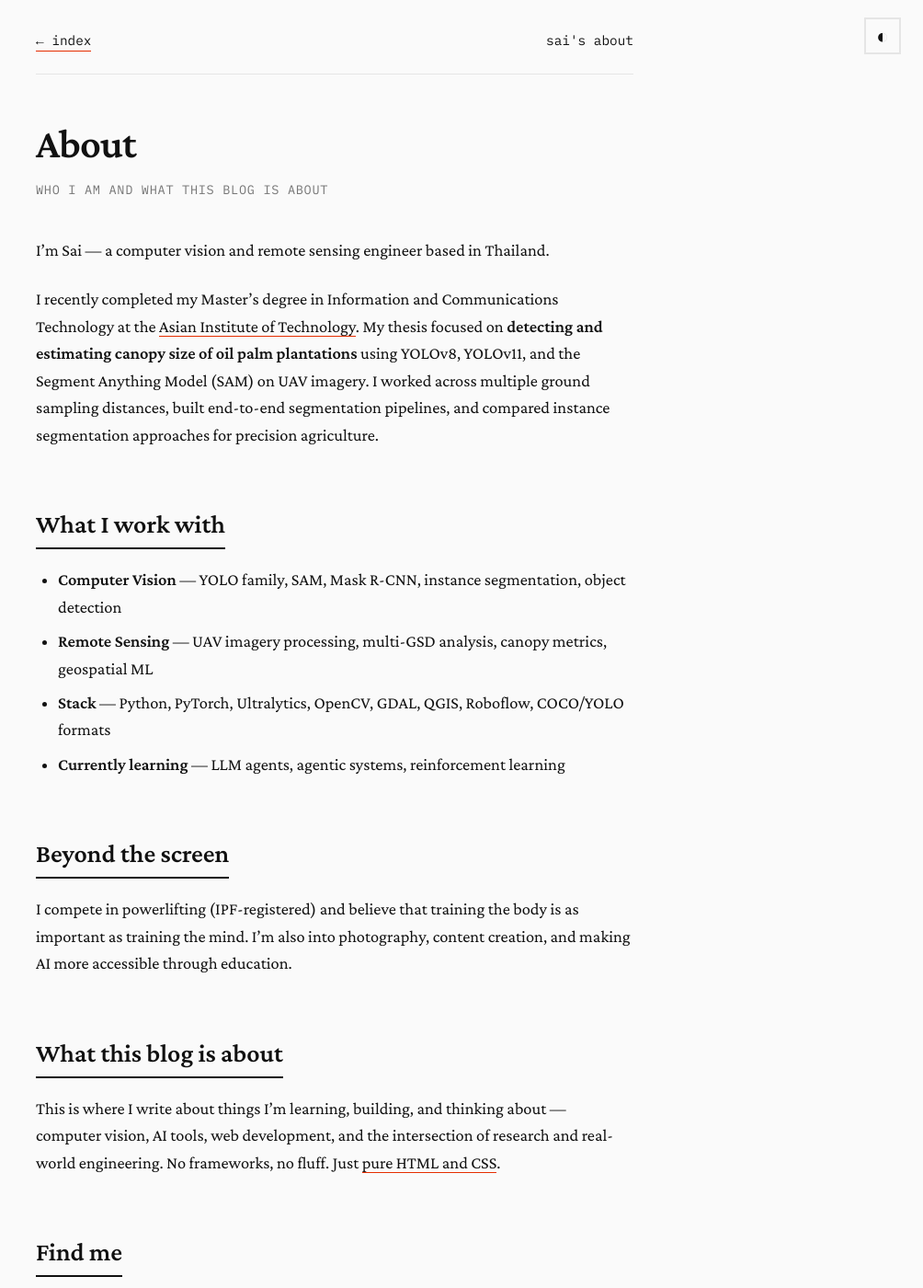
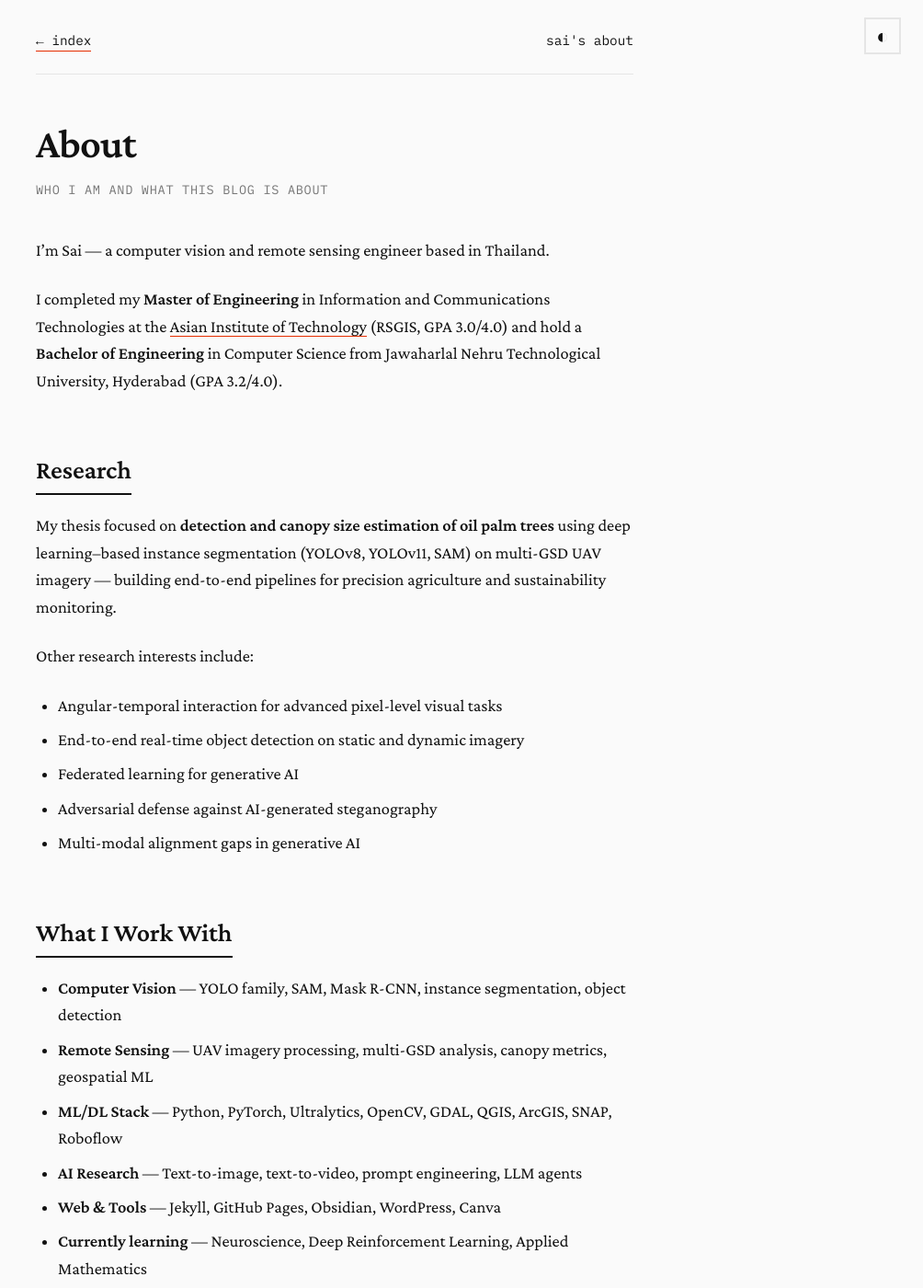
Before and after one commit to Sai21112000/sai21112000.github.io, a Jekyll site: the page built from about.md, in a window 1280 px wide and 1400 px high. Shown: the whole window at 92% size, without its empty margins (276-1280 px from the left). Built offline with Jekyll 4.4.1, drawn with Linux system fonts in a browser that asks for light colours; some of the changed text lies outside the part shown.

Commit message:
content: enrich About page with resume details, update /now with real focus areas, add session stat

```diff
--- a/about.md
+++ b/about.md
@@ -6,24 +6,39 @@ description: Who I am and what this blog is about
 
 I'm Sai — a computer vision and remote sensing engineer based in Thailand.
 
-I recently completed my Master's degree in Information and Communications Technology at the [Asian Institute of Technology](https://www.ait.ac.th/). My thesis focused on **detecting and estimating canopy size of oil palm plantations** using YOLOv8, YOLOv11, and the Segment Anything Model (SAM) on UAV imagery. I worked across multiple ground sampling distances, built end-to-end segmentation pipelines, and compared instance segmentation approaches for precision agriculture.
+I completed my **Master of Engineering** in Information and Communications Technologies at the [Asian Institute of Technology](https://www.ait.ac.th/) (RSGIS, GPA 3.0/4.0) and hold a **Bachelor of Engineering** in Computer Science from Jawaharlal Nehru Technological University, Hyderabad (GPA 3.2/4.0).
 
-## What I work with
+## Research
+
+My thesis focused on **detection and canopy size estimation of oil palm trees** using deep learning–based instance segmentation (YOLOv8, YOLOv11, SAM) on multi-GSD UAV imagery — building end-to-end pipelines for precision agriculture and sustainability monitoring.
+
+Other research interests include:
+- Angular-temporal interaction for advanced pixel-level visual tasks
+- End-to-end real-time object detection on static and dynamic imagery
+- Federated learning for generative AI
+- Adversarial defense against AI-generated steganography
+- Multi-modal alignment gaps in generative AI
+
+## What I Work With
 
 - **Computer Vision** — YOLO family, SAM, Mask R-CNN, instance segmentation, object detection
 - **Remote Sensing** — UAV imagery processing, multi-GSD analysis, canopy metrics, geospatial ML
-- **Stack** — Python, PyTorch, Ultralytics, OpenCV, GDAL, QGIS, Roboflow, COCO/YOLO formats
-- **Currently learning** — LLM agents, agentic systems, reinforcement learning
+- **ML/DL Stack** — Python, PyTorch, Ultralytics, OpenCV, GDAL, QGIS, ArcGIS, SNAP, Roboflow
+- **AI Research** — Text-to-image, text-to-video, prompt engineering, LLM agents
+- **Web & Tools** — Jekyll, GitHub Pages, Obsidian, WordPress, Canva
+- **Currently learning** — Neuroscience, Deep Reinforcement Learning, Applied Mathematics
 
-## Beyond the screen
+## Beyond the Screen
 
-I compete in powerlifting (IPF-registered) and believe that training the body is as important as training the mind. I'm also into photography, content creation, and making AI more accessible through education.
+I'm an **IPF-registered competitive powerlifter** under TAAP/IPF. In 2025, I competed in both NQ1 (March) and NQ3 (November) in the U74kg Men's Raw Open category — totaling **390 kg** and **430 kg** respectively, placing **3rd in both events**. I also serve as Head of Events for powerlifting at AIT.
 
-## What this blog is about
+I believe training the body is as important as training the mind.
+
+## What This Blog Is About
 
 This is where I write about things I'm learning, building, and thinking about — computer vision, AI tools, web development, and the intersection of research and real-world engineering. No frameworks, no fluff. Just [pure HTML and CSS](/posts/first-post.html).
 
-## Find me
+## Find Me
 
 - [LinkedIn](https://www.linkedin.com/in/vaidyasai/)
 - [GitHub](https://github.com/Sai21112000)
```
Also changed, not shown: _posts/2026-03-19-building-with-ai.md (+1 -0 lines), now.md (+16 -9 lines).
